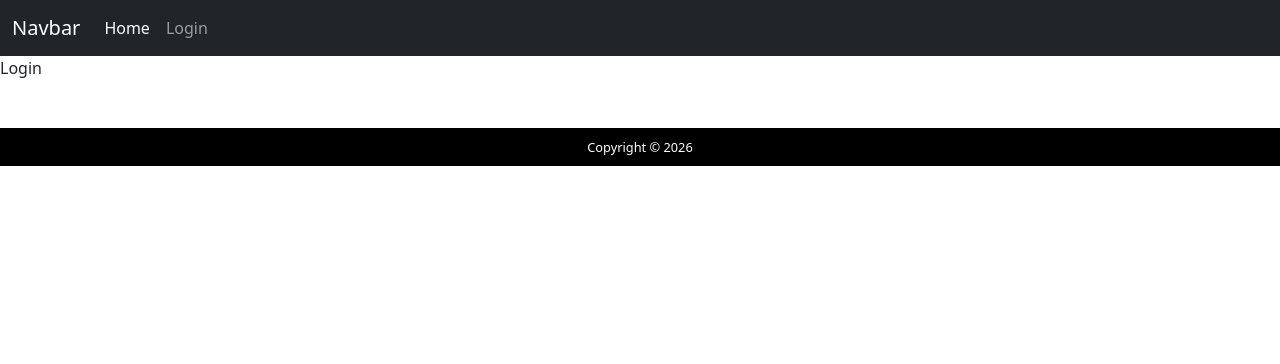
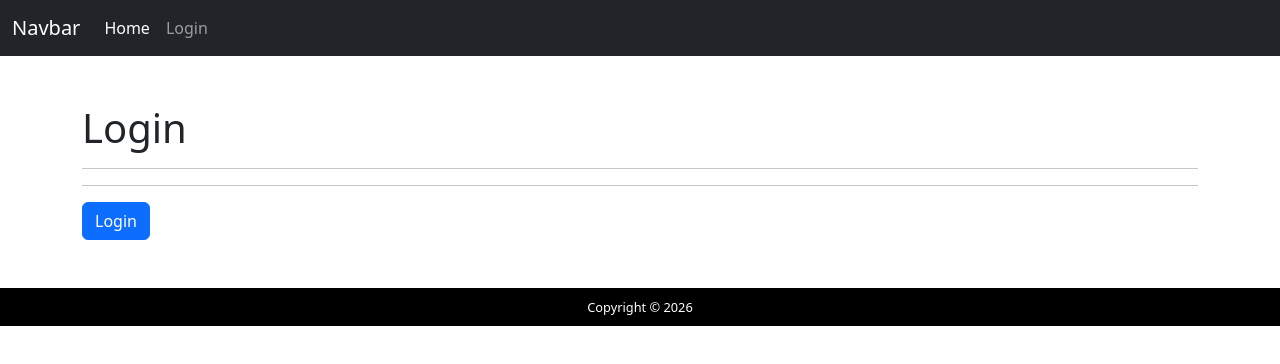
Before and after one commit to AutomationMK/book-vue, a Vue app: page /login in a window 1280 px wide. Shown: the top 364 px of the page. Built offline with nearby package versions, Linux system fonts and the light colour scheme.

Commit message:
Add initial base scaffold to login component

```diff
--- a/src/components/App_Login.vue
+++ b/src/components/App_Login.vue
@@ -1,3 +1,13 @@
 <template>
-    <p>Login</p>
+    <div class="container">
+        <div class="row">
+            <div class="col">
+                <h1 class="mt-5">Login</h1>
+                <hr>
+
+                <hr>
+                <input type="submit" class="btn btn-primary" value="Login">
+            </div>
+        </div>
+    </div>
 </template>
```
